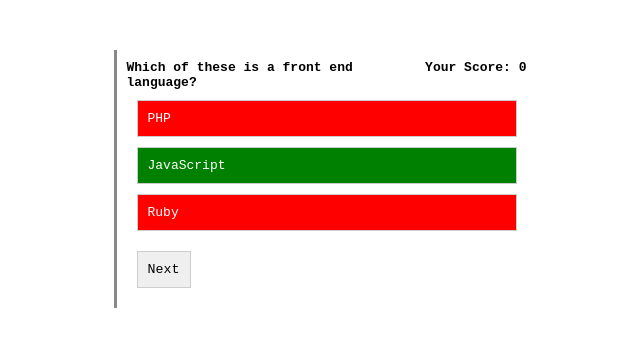
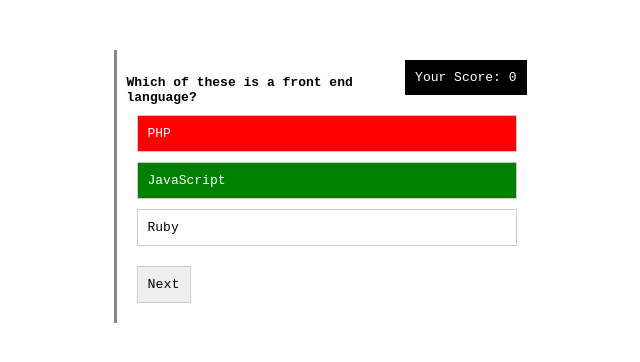
Before and after one commit to emmaakachukwu/startng-Html-task-1, a plain HTML site: page index.html in a window 1280 px wide. Both pictures are taken after a click on the element "PHP". Shown: the whole page, without its empty margins (315-955 px from the left). Drawn offline with Linux system fonts and the light colour scheme.

Commit message:
fisrt commit

```diff
--- a/index.html
+++ b/index.html
@@ -9,7 +9,8 @@
 <body>
     <div class="holder">
         <div class="quiz_card">
-            <b class="score"></b>
+            <p class="score"></p>
+            <br>
             <p id="question">Questions</p>
             <p id="a" onclick="checkAns(this.id)">Option A</p>
             <p id="b" onclick="checkAns(this.id)">Option B</p>
--- a/script.js
+++ b/script.js
@@ -90,14 +90,7 @@ function checkAns(id){
     if ( id == ans ) {
         score++;
     } else {
-        let options = ["a", "b", "c"];
-        for(i = 0; i < 3; i++){
-            if ( ans == options[i] ) {
-                continue;
-            } else {
-                document.querySelector("#"+options[i]).style.backgroundColor = "red";
-                document.querySelector("#"+options[i]).style.color = "#FFF";
-            }
-        }
+        document.querySelector("#"+id).style.backgroundColor = 'red';
+        document.querySelector("#"+id).style.color = '#FFF';
     }
 }
--- a/styles.css
+++ b/styles.css
@@ -19,6 +19,7 @@
     border: 1px solid #ccc;
     padding: 10px;
     margin: 10px;
+    cursor: pointer;
 }
 
 #startbtn {
@@ -30,9 +31,12 @@
     display: none;
 }
 
-b.score {
+p.score {
     float: right;
     font-size: 1em;
+    background-color: #000;
+    color: #FFF;
+    padding: 10px;
 }
 
 h3, h4 {
```
